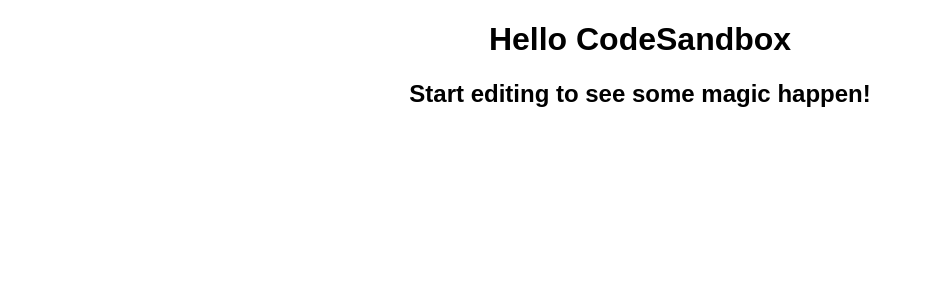
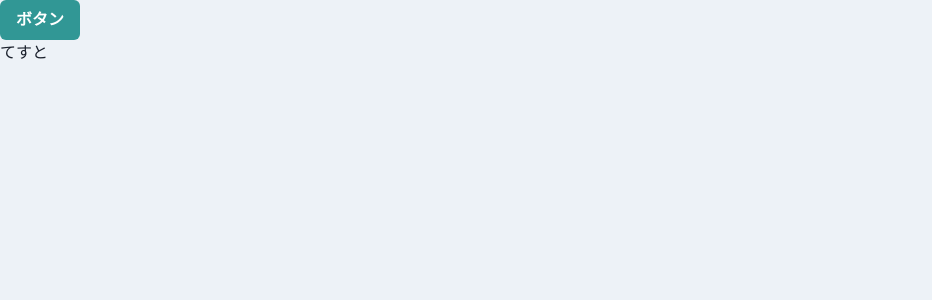
Before and after one commit to yuomatsu/react_learning2_12, a React (Create React App) app: page / in a window 1280 px wide. Shown: the top 300 px of the page, without its empty margins (0-932 px from the left). Built offline with nearby package versions, Linux system fonts and the light colour scheme.

Commit message:
66. globalなスタイル

```diff
--- a/src/App.tsx
+++ b/src/App.tsx
@@ -1,10 +1,11 @@
-import "./styles.css";
+import { Button, ChakraProvider } from "@chakra-ui/react";
+import theme from "./theme/theme";
 
 export default function App() {
   return (
-    <div className="App">
-      <h1>Hello CodeSandbox</h1>
-      <h2>Start editing to see some magic happen!</h2>
-    </div>
+    <ChakraProvider theme={theme}>
+      <Button colorScheme="teal">ボタン</Button>
+      <p>てすと</p>
+    </ChakraProvider>
   );
 }
--- /dev/null
+++ b/src/theme/theme.ts
@@ -0,0 +1,13 @@
+import { extendTheme } from "@chakra-ui/react";
+
+const theme = extendTheme({
+  styles: {
+    global: {
+      body: {
+        backgroundColor: "gray.100",
+        color: "gray.800"
+      }
+    }
+  }
+});
+export default theme;
```
Also changed, not shown: package.json (+15 -2 lines).
